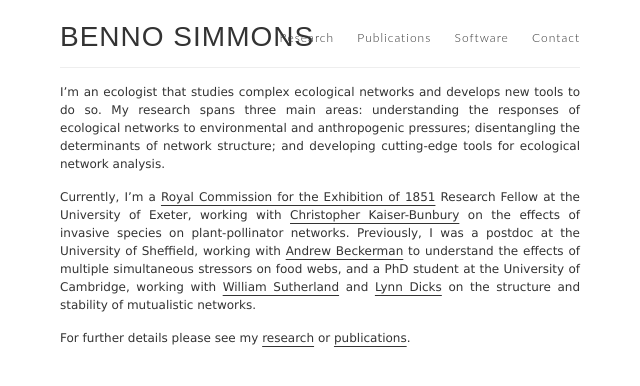
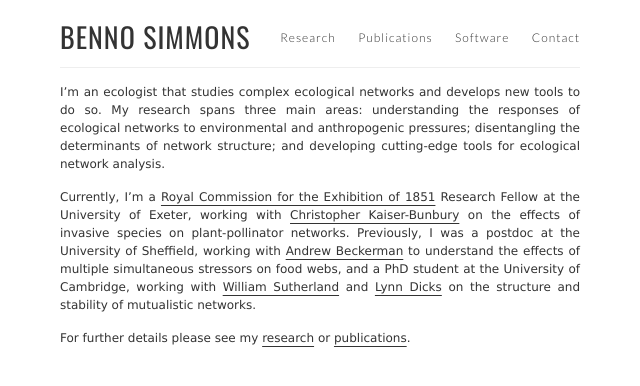
Before and after one commit to SimmonsBI/SimmonsBI.github.io, a Jekyll site: the page built from index.md, in a window 1280 px wide. Shown: the top 386 px of the page, without its empty margins (320-960 px from the left). Built offline with Jekyll 4.4.1, drawn with Linux system fonts in a browser that asks for light colours; our own code applies the rules of GitHub Pages for plain Markdown files.

Commit message:
Update default.html

```diff
--- a/_layouts/default.html
+++ b/_layouts/default.html
@@ -1,7 +1,7 @@
 <!DOCTYPE html>
 <html>
   <head>
-    <link href="https://fonts.googleapis.com/css2?family=Open+Sans+Condensed:wght@700&display=swap" rel="stylesheet">
+<link href="https://fonts.googleapis.com/css2?family=Lato:wght@300;400&family=Oswald&display=swap" rel="stylesheet">
     <!-- <title>{% if page.title %}{{ page.title }} – {% endif %}{{ site.name }} – {{ site.description }}</title> -->
     <title>{% if page.title %}{{ page.title }} – {% endif %}{{ site.name }}</title>
 
```
